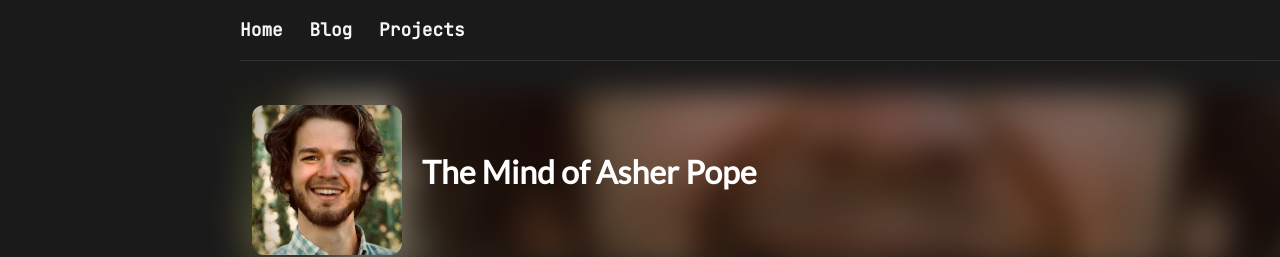
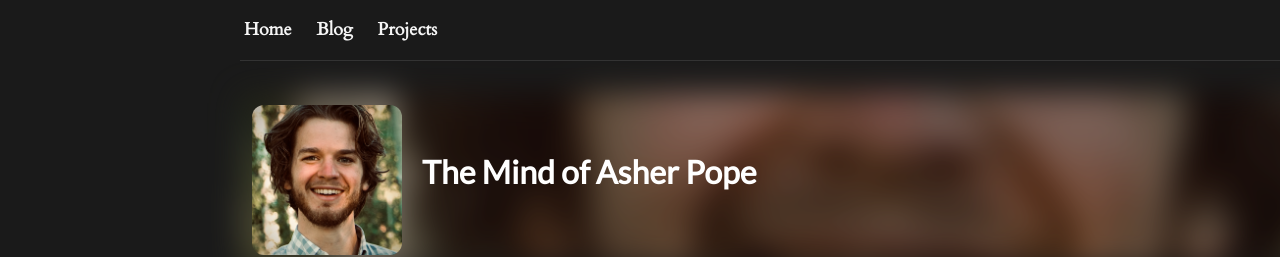
Before and after one commit to rocketbro/rocketbro.github.io, a Jekyll site: the page built from index.md, in a window 1280 px wide. Shown: the top 257 px of the page. Built offline with Jekyll 4.4.1, drawn with Linux system fonts in a browser that asks for light colours.

Commit message:
adjust nav margin

```diff
--- a/assets/css/_sass/_layout.scss
+++ b/assets/css/_sass/_layout.scss
@@ -30,11 +30,11 @@ header.nav {
   top: 0;
   z-index: 1000;
   background-color: $background-color;
-  font-family: $font-family-code;
   width: 100vw;
 
   nav {
     a {
+      margin-left: 0.25rem;
       margin-right: 1rem;
       color: $text-color;
       font-weight: bold;
```
